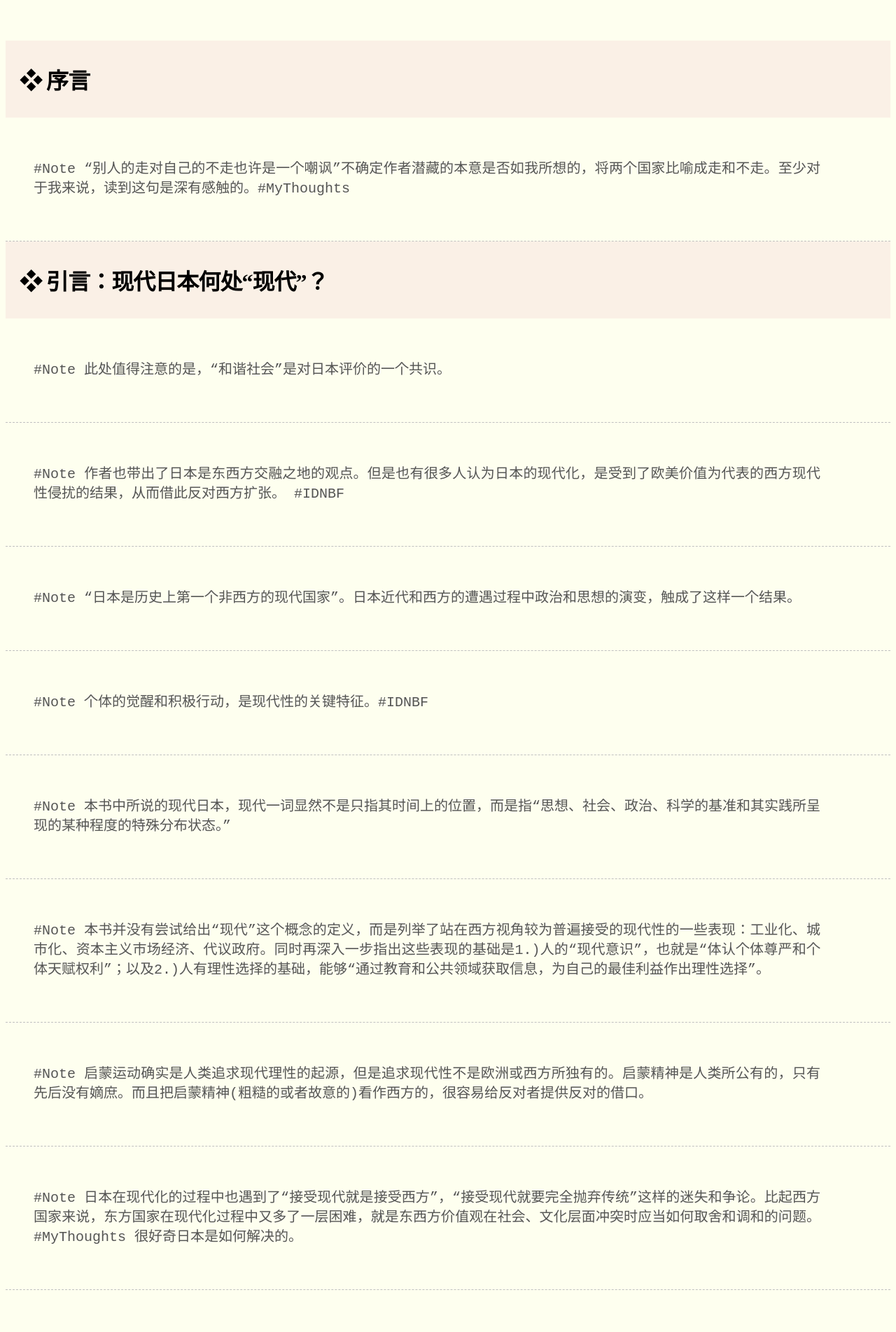
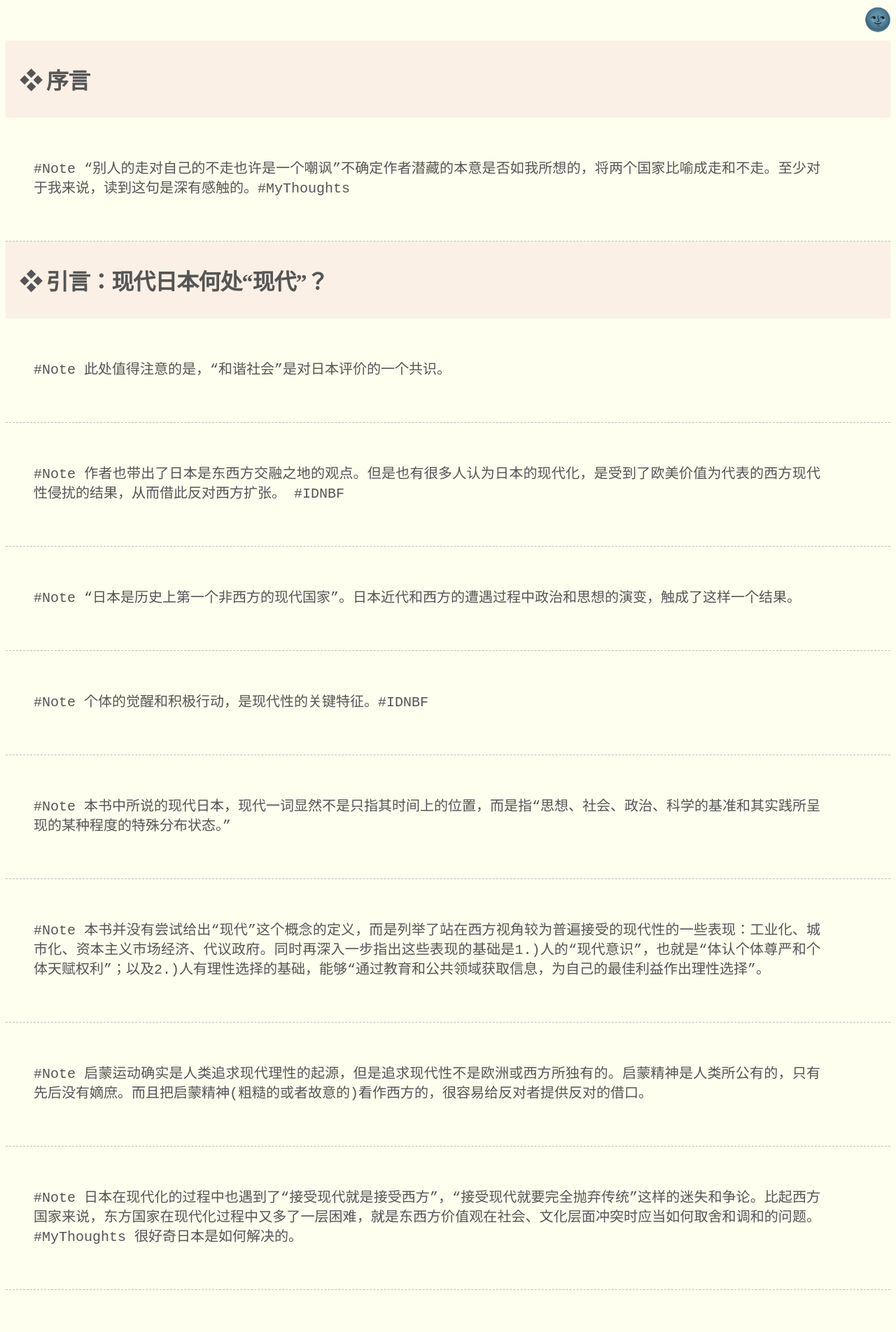
Before and after one commit to alai/alai.github.io, a Jekyll site: the page n/OUP-Morden_Japan.html, which Jekyll copies as it is, in a window 1280 px wide. Shown: the top 1903 px of the page at 70% size. Built offline with Jekyll 4.4.1, drawn with Linux system fonts in a browser that asks for light colours.

Commit message:
add dark mode

```diff
--- a/n/OUP-Morden_Japan.html
+++ b/n/OUP-Morden_Japan.html
@@ -8,6 +8,7 @@
   <body>
     <layout-header>
       <div id="progress-bar"></div>
+      <button id="toggleMode">🌚</button>
     </layout-header>
     <!-- main -->
     <layout-main>
--- a/n/assets/sn4s_note_scripts.js
+++ b/n/assets/sn4s_note_scripts.js
@@ -25,6 +25,22 @@ document.addEventListener('DOMContentLoaded', function() {
     });
 });
 
+document.addEventListener('DOMContentLoaded', function() {
+    const toggleButton = document.getElementById('toggleMode');
+    toggleButton.addEventListener('click', function() {
+        if (document.body.getAttribute('data-theme') === 'dark') {
+            // 如果当前是夜间模式，切换到日间模式
+            document.body.removeAttribute('data-theme');
+            toggleButton.textContent = '🌚';
+        } else {
+            // 如果当前是日间模式，切换到夜间模式
+            document.body.setAttribute('data-theme', 'dark');
+            toggleButton.textContent = '😎';
+        }
+    });
+});
+
+
 // ** A top reading progress bar **
 let processScroll = () => {
     let docElem = document.documentElement,
--- a/n/assets/sn4s_notes.css
+++ b/n/assets/sn4s_notes.css
@@ -1,3 +1,21 @@
+/* 日间模式的颜色 */
+:root {
+  --background-color: #feffef; /* 页面背景 */
+  --note-background-color: #feffef; /* note背景 */
+  --quote-background-color: rgb(249, 246, 215); /* quote背景 */
+  --chapter-title-background-color: linen; /* 章节标题背景 */
+  --text-color: #555; /* 文字颜色 */
+}
+
+/* 夜间模式的颜色 */
+[data-theme='dark'] {
+  --background-color: #212214; /* 页面背景 */
+  --note-background-color: #212214; /* note背景 */
+  --quote-background-color: #darkslategray; /* quote背景 */
+  --chapter-title-background-color: #404040; /* 章节标题背景 */
+  --text-color: darkgray; /* 文字颜色 */
+}
+
 @media only screen and (max-width: 450px) {
     /* CSS for mobile devices */
     #page {
@@ -52,7 +70,8 @@ grid-area: foot;
 }
 
 body {
-  background: #feffef;
+  background: var(--background-color);
+  color: var(--text-color);
 }
 
 footer {
@@ -78,7 +97,7 @@ footer {
   padding-bottom: 1em;
   padding-right: 100px;
   padding-left: 20px;
-  background: linen;
+  background: var(--chapter-title-background-color);
 }
 
 .chapter::before{
@@ -89,7 +108,7 @@ footer {
   font-size: x-large;
   line-height: 1.4em;
   font-family: monospace;
-  color: #555;
+  color: var(--text-color);
   text-align: justify;
   padding-left: 2em;
   padding-right: 5em;
@@ -102,9 +121,9 @@ footer {
   display: none; /* 默认隐藏quote */
   font-size: x-large;
   line-height: 1.4em;
-  font-family: "KaiTi SC";
-  color: #555;
-  background-color: rgb(249,246,215);
+  font-family: "STKaiti";
+  color: var(--text-color);
+  background-color: var(--quote-background-color);
   text-align: justify;
   padding-left: 2em;
   padding-right: 5em;
@@ -128,3 +147,12 @@ footer {
     top: 0;
     margin-left: -8px;
   }
+
+  #toggleMode {
+    /* align to right */
+    background-color: var(--background-color);
+    position: fixed;
+    right: 0;
+    font-size: xx-large;
+    border: none;
+  }
```
